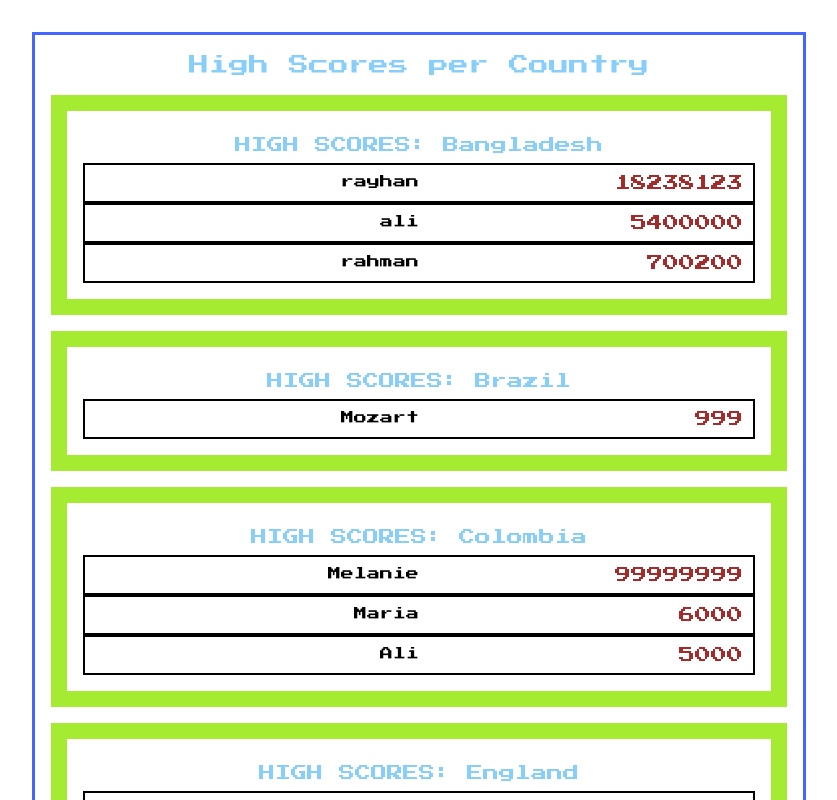
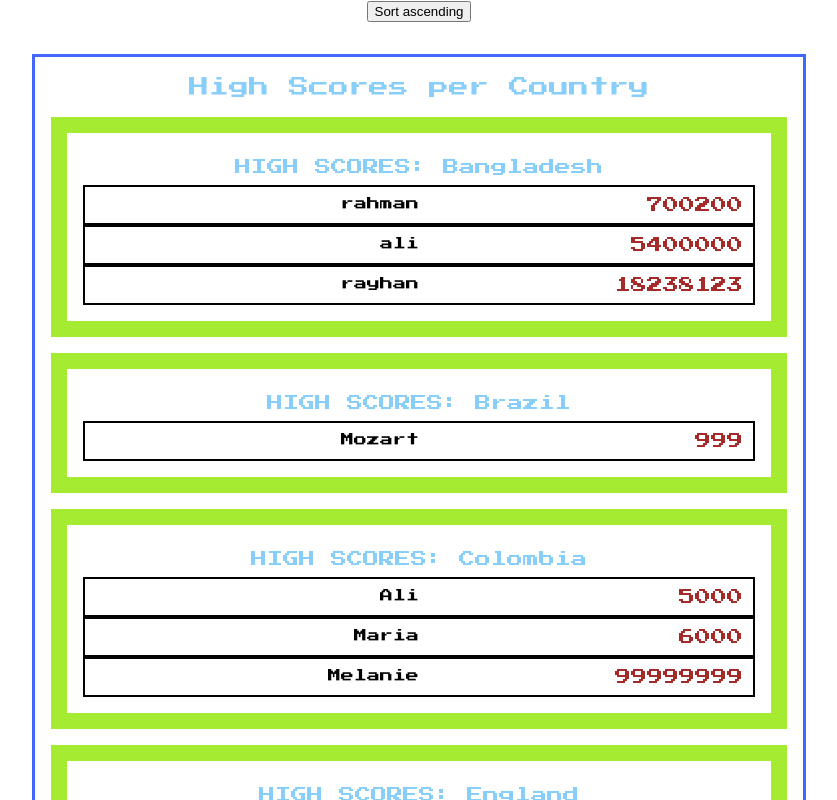
Before and after one commit to malkitbenning/high-scores-react, a React (Create React App) app in the folder high-score/: page / in a window 1280 px wide. Shown: the top 800 px of the page, without its empty margins (221-1058 px from the left). Built offline with nearby package versions, Linux system fonts and the light colour scheme.

Commit message:
sort based on button complete
sorted issue with index

```diff
--- a/high-score/src/AllHighScores.js
+++ b/high-score/src/AllHighScores.js
@@ -4,8 +4,12 @@ import HighScoreTable from "./HighScoreTable";
 const AllHighScores = (props) => {
   return (
     <div>
-      {props.allCountryScores.map((aCountryScores) => (
-        <HighScoreTable aCountryScores={aCountryScores} />
+      {props.allCountryScores.map((aCountryScores, index) => (
+        <HighScoreTable
+          key={index}
+          aCountryScores={aCountryScores}
+          sortOrder={props.sortOrder}
+        />
       ))}
     </div>
   );
--- a/high-score/src/App.js
+++ b/high-score/src/App.js
@@ -1,10 +1,10 @@
+import React, { useState } from "react";
 import "./App.css";
 import "./scores";
 import AllHighScores from "./AllHighScores";
 import allCountryScores from "./scores";
 
 function App() {
-
   function compare(a, b) {
     if (a.name < b.name) {
       return -1;
@@ -17,15 +17,28 @@ function App() {
 
   allCountryScores.sort(compare);
 
+  const [sortOrder, setSortOrder] = useState("ascending");
+
+  function toggleOrder() {
+    if (sortOrder === "ascending") {
+      setSortOrder("descending");
+    } else {
+      setSortOrder("ascending");
+    }
+  }
 
   return (
     <div className="App">
+      <button onClick={toggleOrder}>Sort {sortOrder} </button>
       <section className="scores-section">
         <div className="scores-container">
           <div className="scores-title">
             <p>High Scores per Country</p>
           </div>
-          <AllHighScores allCountryScores={allCountryScores} />
+          <AllHighScores
+            allCountryScores={allCountryScores}
+            sortOrder={sortOrder}
+          />
         </div>
       </section>
     </div>
--- a/high-score/src/HighScoreTable.js
+++ b/high-score/src/HighScoreTable.js
@@ -3,8 +3,7 @@ import "./HighScoreTable.css";
 import ScoresBlock from "./ScoresBlock";
 
 const HighScoreTable = (props) => {
-
-  function compare(a, b) {
+  function compareDescending(a, b) {
     if (a.s > b.s) {
       return -1;
     }
@@ -13,8 +12,21 @@ const HighScoreTable = (props) => {
     }
     return 0;
   }
+  function compareAscending(a, b) {
+    if (a.s < b.s) {
+      return -1;
+    }
+    if (a.s > b.s) {
+      return 1;
+    }
+    return 0;
+  }
 
-  props.aCountryScores.scores.sort(compare);
+  if (props.sortOrder === "ascending") {
+    props.aCountryScores.scores.sort(compareAscending);
+  } else {
+    props.aCountryScores.scores.sort(compareDescending);
+  }
 
   return (
     <div className="high-score-table">
--- a/high-score/src/ScoresBlock.js
+++ b/high-score/src/ScoresBlock.js
@@ -5,8 +5,8 @@ const ScoresBlock = (props) => {
   return (
     <div className="player-score-table">
       <div>
-        {props.playersScores.map((aScore) => (
-          <PlayerScore aScore={aScore} />
+        {props.playersScores.map((aScore, index) => (
+          <PlayerScore aScore={aScore} key={index} />
         ))}
       </div>
     </div>
```
